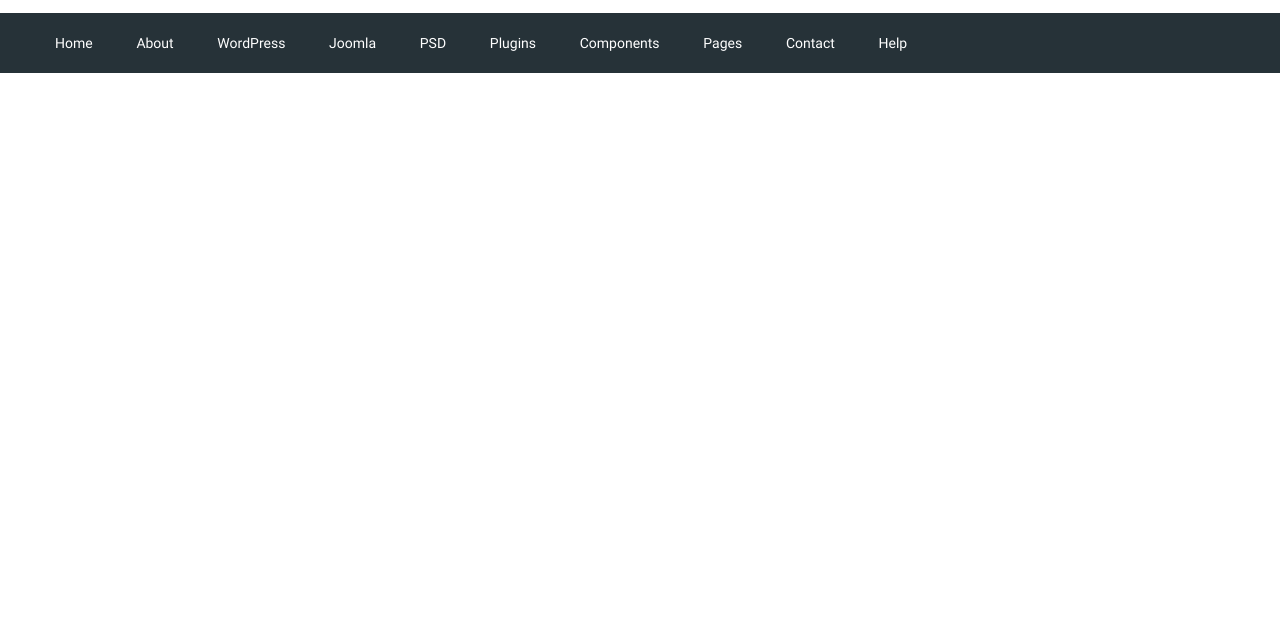
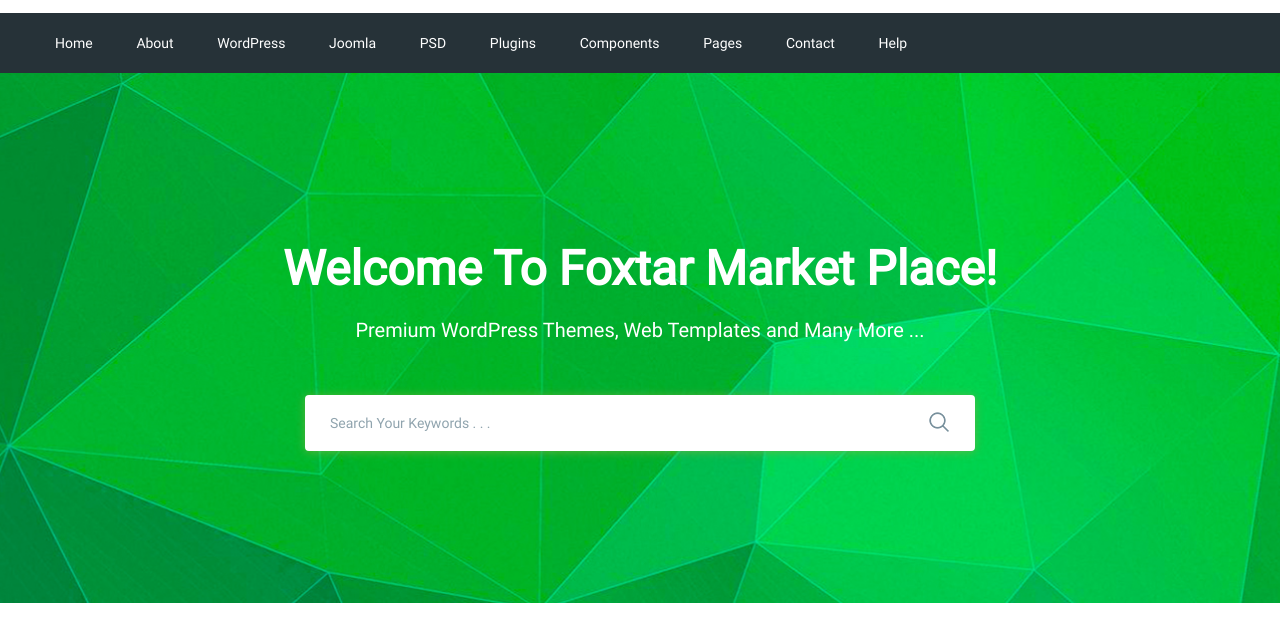
Before and after one commit to yondaime86/moderno, a website: page app/index.html in a window 1280 px wide. Shown: the part 77-718 px from the top of the page. Drawn offline with nearby package versions, Linux system fonts and the light colour scheme; files that its build step writes are made by us from their sources.

Commit message:
added search section

```diff
--- a/app/index.html
+++ b/app/index.html
@@ -60,9 +60,24 @@
                 </nav>
             </div>
         </div>
+    </header>
 
-
-    </header>
+    <section class="search" style="background-image: url('../images/search-bg.jpg')">
+        <div class="container">
+            <div class="search__inner">
+                <div class="search__inner-title">Welcome To Foxtar Market Place!</div>
+                <div class="search__inner-text">Premium WordPress Themes, Web Templates and Many More ...</div>
+                <div class="search__inner-form">
+                    <form>
+                        <input type="text" placeholder="Search Your Keywords . . ." required>
+                        <button type="submit">
+                            <img src="images/icons/search.png" alt="">
+                        </button>
+                    </form>
+                </div>
+            </div>
+        </div>
+    </section>
 
 
     <script src="https://ajax.googleapis.com/ajax/libs/jquery/3.5.1/jquery.min.js"></script>
--- a/app/scss/style.scss
+++ b/app/scss/style.scss
@@ -54,3 +54,57 @@
         }
     }
 }
+
+/* Search */
+
+.search {
+    background-repeat: no-repeat;
+    background-position: center;
+    background-size: cover;
+    min-height: 530px;
+
+    &__inner {
+        padding: 160px 0 100px;
+        color: #fff;
+        text-align: center;
+        &-title {
+            font-size: 48px;
+            font-weight: 700;
+            margin-bottom: 10px;
+            line-height: 72px;
+        }
+        &-text {
+            font-size: 20px;
+            margin-bottom: 50px;
+            font-weight: 500;
+            line-height: 30px;
+        }
+        &-form {
+            max-width: 670px;
+            margin: 0 auto;
+            position: relative;
+            input {
+                display: block;
+                width: 100%;
+                box-shadow: 0px 1px 10px 0px rgba(124, 178, 64, 0.75);
+                border-radius: 4px;
+                height: 56px;
+                border: none;
+                font-size: 14px;
+                font-weight: 500;
+                padding: 0 60px 0 25px;
+                &::placeholder {
+                    color: #90a4ae;
+                }
+            }
+            & button {
+                position: absolute;
+                border: none;
+                background-color: transparent;
+                right: 20px;
+                top: 16px;
+                outline: none;
+            }
+        }
+    }
+}
```
Also changed, not shown: app/images/icons/search.png (added), app/images/icons/search.svg (added), app/images/search-bg.jpg (added).
